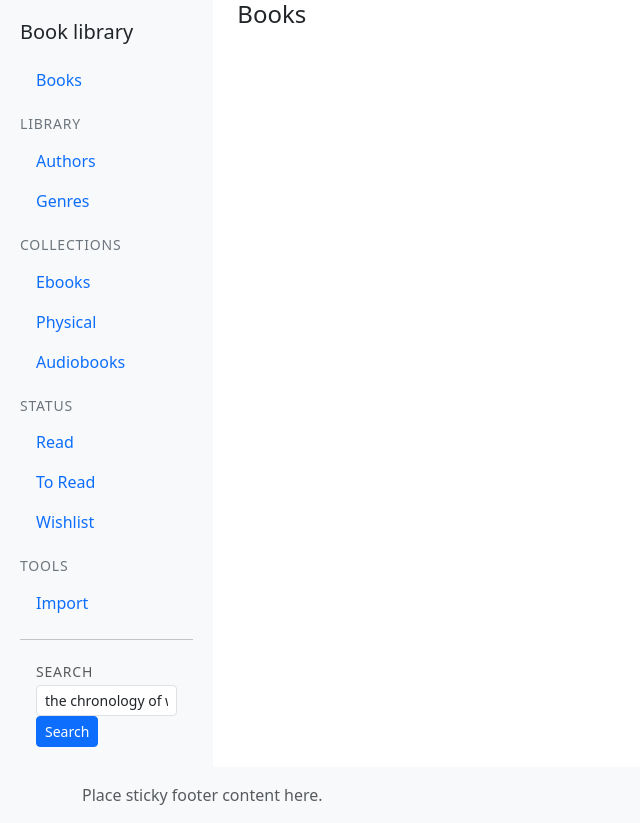
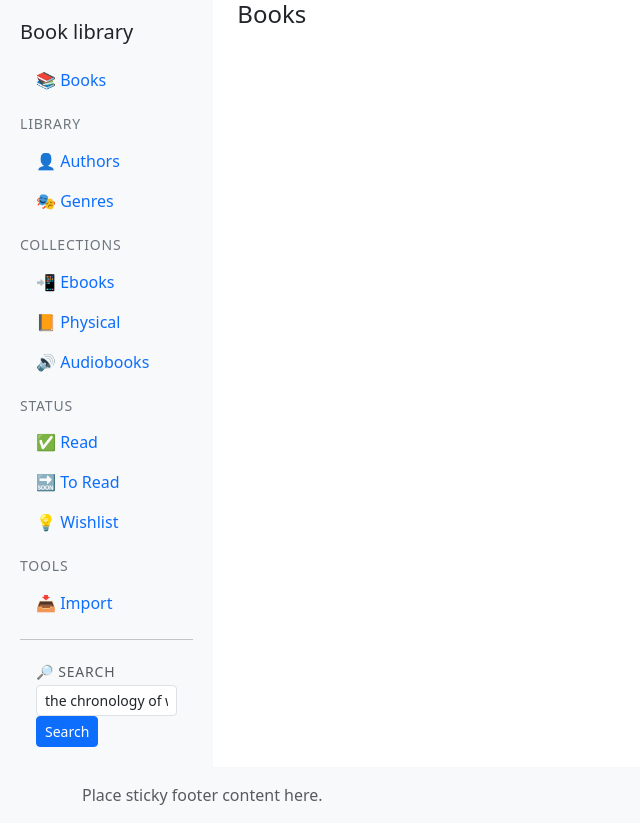
Before and after one commit to jborza/booklibrary, a Flask app: page /books/ in a window 1280 px wide. Shown: the whole page, without its empty margins (0-640 px from the left). Run offline with Flask 3, Linux system fonts and the light colour scheme.

Commit message:
added menu item icons - fix #3

```diff
--- a/templates/base.html
+++ b/templates/base.html
@@ -26,83 +26,7 @@
     </div>
     <div class="container-fluid">
         <div class="row">
-            <nav class="col-md-3 col-lg-2 d-md-block sidebar">
-                <div class="sidebar-sticky">
-                    <h5 class="mb-3">Book library</h5>
-                    <ul class="nav flex-column">
-                        <li class="nav-item">
-                            <a class="nav-link active" href="/">
-                                Books
-                            </a>
-                        </li>
-                        <h6 class="sidebar-heading">Library</h6>
-                        <li class="nav-item">
-                            <a class="nav-link" href="/authors">
-                                Authors
-                            </a>
-                        </li>
-                        <li class="nav-item">
-                            <a class="nav-link" href="/genres">
-                                Genres
-                            </a>
-                        </li>
-
-                        <h6 class="sidebar-heading">Collections</h6>
-                        <li class="nav-item">
-                            <a class="nav-link" href="/ebooks">
-                                Ebooks
-                            </a>
-                        </li>
-                        <li class="nav-item">
-                            <a class="nav-link" href="/physical">
-                                Physical
-                            </a>
-                        </li>
-                        <li class="nav-item">
-                            <a class="nav-link" href="/audiobooks">
-                                Audiobooks
-                            </a>
-                        </li>
-
-                        <h6 class="sidebar-heading">Status</h6>
-                        <li class="nav-item">
-                            <a class="nav-link" href="/read">
-                                Read
-                            </a>
-                        </li>
-                        <li class="nav-item">
-                            <a class="nav-link" href="/to_read">
-                                To Read
-                            </a>
-                        </li>
-                        <li class="nav-item">
-                            <a class="nav-link" href="/wishlist">
-                                Wishlist
-                            </a>
-                        </li>
-                        <h6 class="sidebar-heading">Tools</h6>
-                        <li class="nav-item">
-                            <a class="nav-link" href="/import">
-                                Import
-                            </a>
-                        </li>
-                    </ul>
-                    <hr>
-                    <h6 class="sidebar-heading d-flex justify-content-between align-items-center px-3 mt-4 mb-1 text-muted">
-                        <a class="nav-link" href="/search">
-                            Search
-                        </a>
-                    </h6>
-                    <form class="px-3" action="/search" method="get">
-                        <div class="form-group">
-                            <input type="text" class="form-control form-control-sm"  name="search_query" id="search_query"
-                            placeholder="Search books..." value="the chronology of water">
-                        </div>
-                        <button type="submit" class="btn btn-primary btn-block btn-sm">Search</button>
-                    </form>
-
-                </div>
-            </nav>
+            {% include 'menu.html' %}
 
             <main role="main" class="col-md-9 ml-sm-auto col-lg-10 px-md-4">
                 <div class="content">
--- /dev/null
+++ b/templates/menu.html
@@ -0,0 +1,77 @@
+<nav class="col-md-3 col-lg-2 d-md-block sidebar">
+    <div class="sidebar-sticky">
+        <h5 class="mb-3">Book library</h5>
+        <ul class="nav flex-column">
+            <li class="nav-item">
+                <a class="nav-link active" href="/">
+                    📚 Books
+                </a>
+            </li>
+            <h6 class="sidebar-heading">Library</h6>
+            <li class="nav-item">
+                <a class="nav-link" href="/authors">
+                    👤 Authors
+                </a>
+            </li>
+            <li class="nav-item">
+                <a class="nav-link" href="/genres">
+                    🎭 Genres
+                </a>
+            </li>
+
+            <h6 class="sidebar-heading">Collections</h6>
+            <li class="nav-item">
+                <a class="nav-link" href="/ebooks">
+                    📲 Ebooks
+                </a>
+            </li>
+            <li class="nav-item">
+                <a class="nav-link" href="/physical">
+                    📙 Physical
+                </a>
+            </li>
+            <li class="nav-item">
+                <a class="nav-link" href="/audiobooks">
+                    🔊 Audiobooks
+                </a>
+            </li>
+
+            <h6 class="sidebar-heading">Status</h6>
+            <li class="nav-item">
+                <a class="nav-link" href="/read">
+                    ✅ Read
+                </a>
+            </li>
+            <li class="nav-item">
+                <a class="nav-link" href="/to_read">
+                    🔜 To Read
+                </a>
+            </li>
+            <li class="nav-item">
+                <a class="nav-link" href="/wishlist">
+                    💡 Wishlist
+                </a>
+            </li>
+            <h6 class="sidebar-heading">Tools</h6>
+            <li class="nav-item">
+                <a class="nav-link" href="/import">
+                    📥 Import
+                </a>
+            </li>
+        </ul>
+        <hr>
+        <h6 class="sidebar-heading d-flex justify-content-between align-items-center px-3 mt-4 mb-1 text-muted">
+            <a class="nav-link" href="/search">
+                🔎 Search
+            </a>
+        </h6>
+        <form class="px-3" action="/search" method="get">
+            <div class="form-group">
+                <input type="text" class="form-control form-control-sm"  name="search_query" id="search_query"
+                placeholder="Search books..." value="the chronology of water">
+            </div>
+            <button type="submit" class="btn btn-primary btn-block btn-sm">Search</button>
+        </form>
+
+    </div>
+</nav>
```
